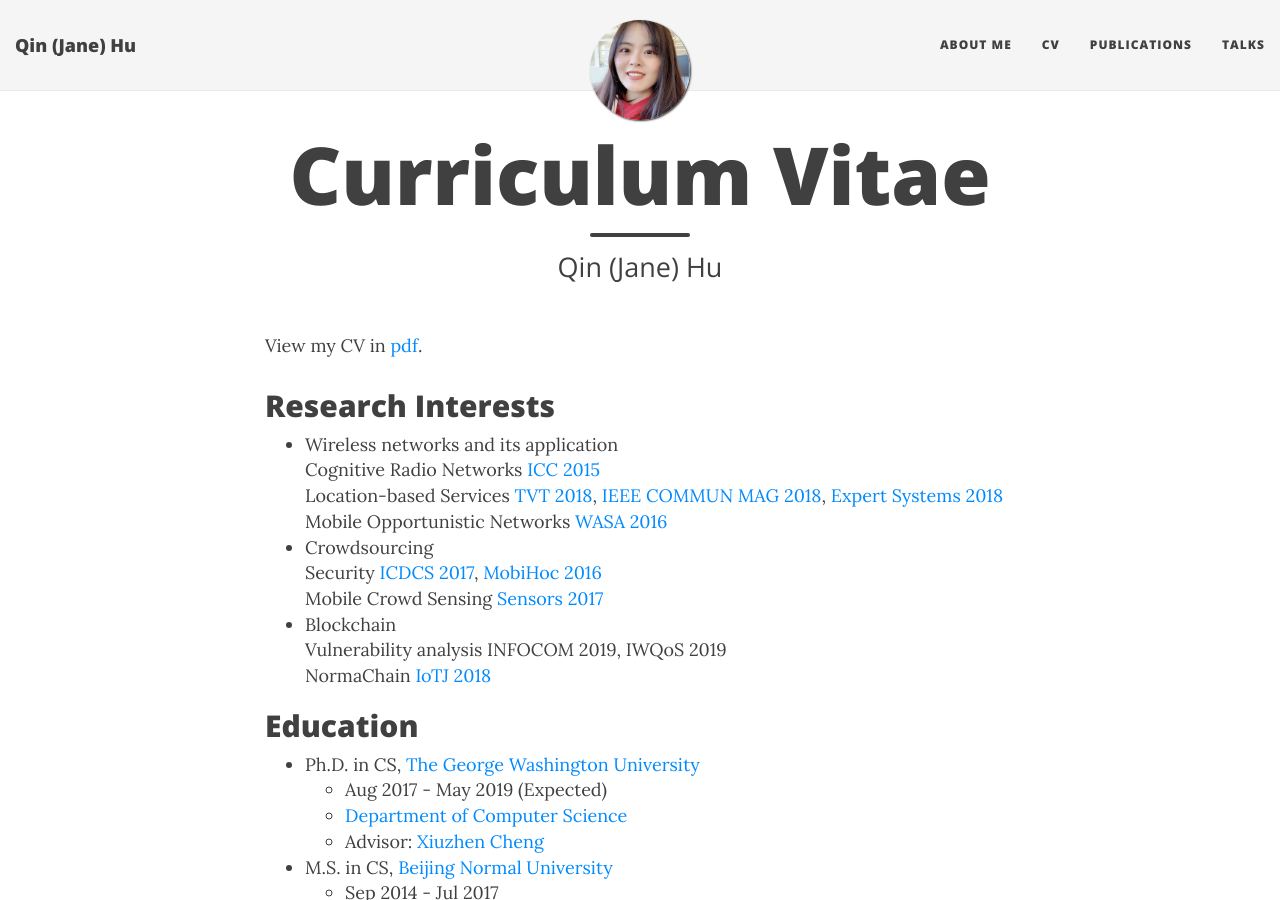
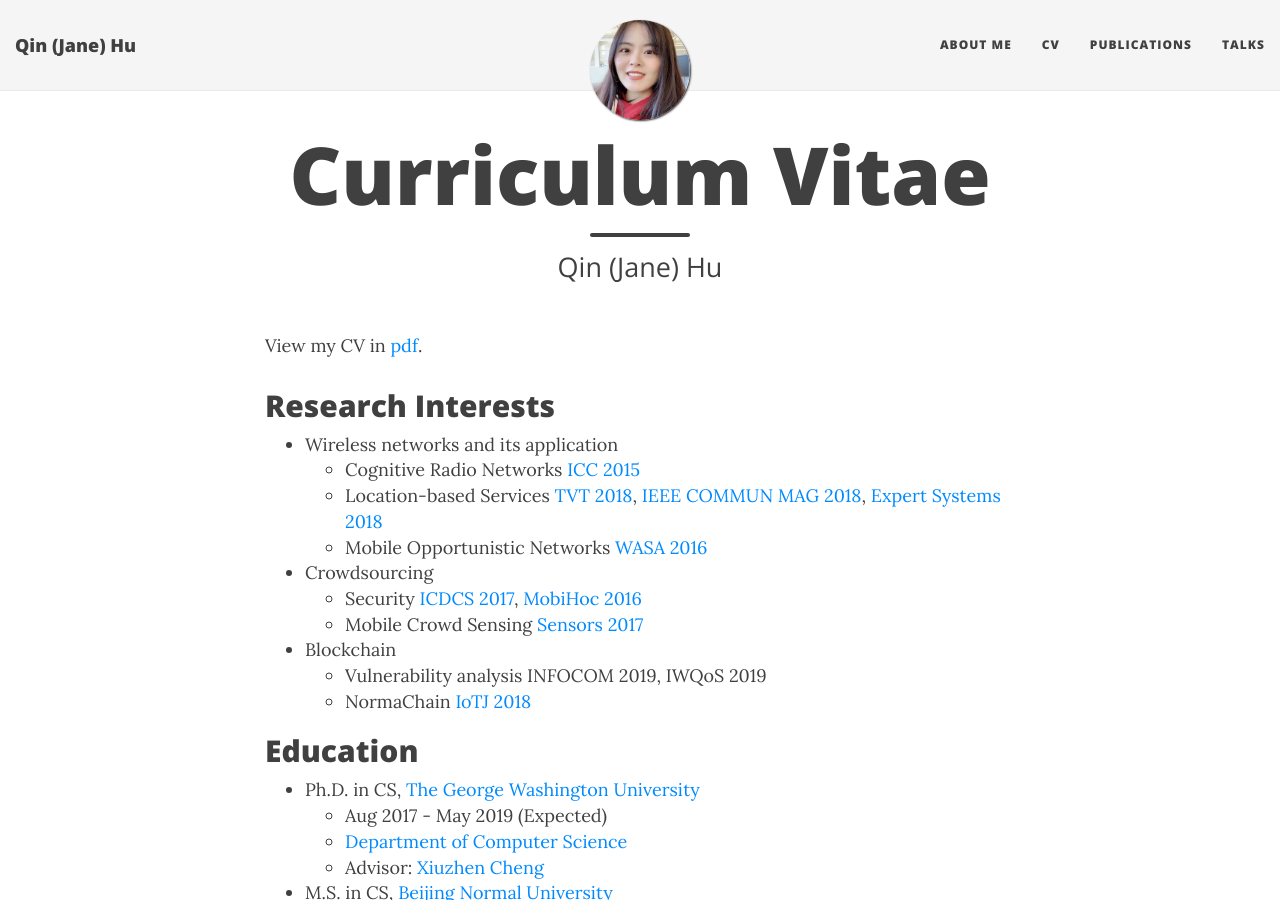
Before and after one commit to qinhu2010/qinhu2010.github.io, a Jekyll site: the page built from CV.md, in a window 1280 px wide and 900 px high. Built offline with Jekyll 4.4.1, drawn with Linux system fonts in a browser that asks for light colours; nearby versions of some CDN libraries.

Commit message:
Update CV.md

```diff
--- a/CV.md
+++ b/CV.md
@@ -9,15 +9,15 @@ View my CV in [pdf](../file/CV_QinHu.pdf).
 ## Research Interests
 
 - Wireless networks and its application
-   Cognitive Radio Networks [ICC 2015](https://ieeexplore.ieee.org/abstract/document/7249533)
-   Location-based Services [TVT 2018](https://ieeexplore.ieee.org/abstract/document/8360466), [IEEE COMMUN MAG 2018](https://ieeexplore.ieee.org/abstract/document/8316781), [Expert Systems 2018](https://onlinelibrary.wiley.com/doi/abs/10.1111/exsy.12252)
-   Mobile Opportunistic Networks [WASA 2016](https://link.springer.com/chapter/10.1007/978-3-319-42836-9_34)
+   * Cognitive Radio Networks [ICC 2015](https://ieeexplore.ieee.org/abstract/document/7249533)
+   * Location-based Services [TVT 2018](https://ieeexplore.ieee.org/abstract/document/8360466), [IEEE COMMUN MAG 2018](https://ieeexplore.ieee.org/abstract/document/8316781), [Expert Systems 2018](https://onlinelibrary.wiley.com/doi/abs/10.1111/exsy.12252)
+   * Mobile Opportunistic Networks [WASA 2016](https://link.springer.com/chapter/10.1007/978-3-319-42836-9_34)
 - Crowdsourcing
-   Security [ICDCS 2017](https://ieeexplore.ieee.org/abstract/document/7980054), [MobiHoc 2016](https://dl.acm.org/citation.cfm?id=2942402)
-   Mobile Crowd Sensing [Sensors 2017](https://www.mdpi.com/1424-8220/17/5/1012/htm)
+   * Security [ICDCS 2017](https://ieeexplore.ieee.org/abstract/document/7980054), [MobiHoc 2016](https://dl.acm.org/citation.cfm?id=2942402)
+   * Mobile Crowd Sensing [Sensors 2017](https://www.mdpi.com/1424-8220/17/5/1012/htm)
 - Blockchain
-   Vulnerability analysis INFOCOM 2019, IWQoS 2019
-   NormaChain [IoTJ 2018](https://ieeexplore.ieee.org/abstract/document/8502858)
+   * Vulnerability analysis INFOCOM 2019, IWQoS 2019
+   * NormaChain [IoTJ 2018](https://ieeexplore.ieee.org/abstract/document/8502858)
 
 ## Education
 
```
